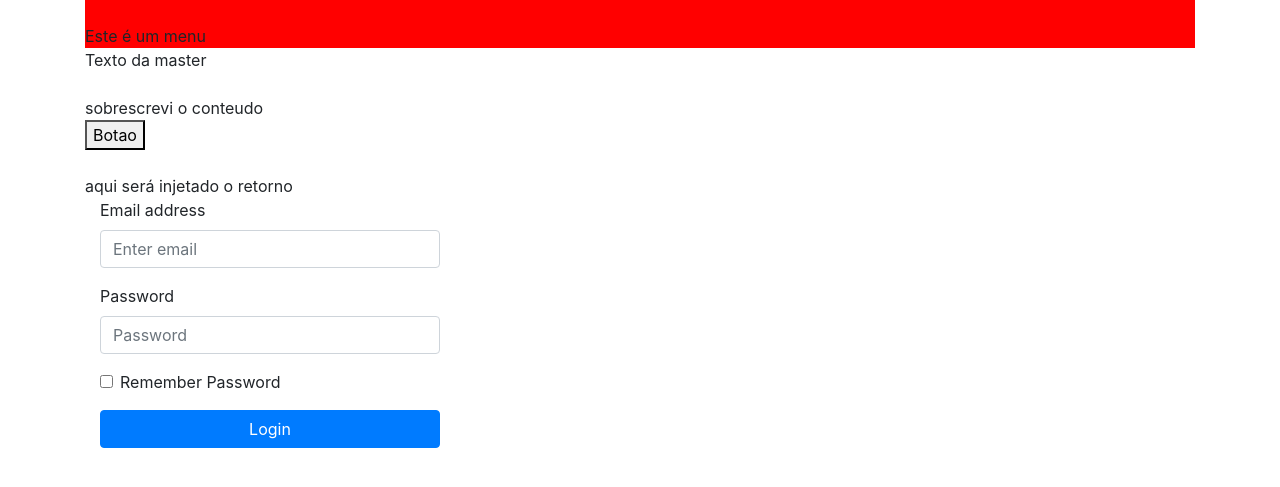
After one commit to catharynne/hotel, a PHP site: template src/View/welcome.twig in a window 1280 px wide. The commit adds this page. Shown: the top 487 px of the page. Run offline with PHP 8.4, Linux system fonts and the light colour scheme; the template is opened without the code that fills it, so the values that code supplies are empty; some libraries are stand-ins or nearby versions.

Commit message:
Tela inicial welcome.php

```diff
--- a/src/Controller/ControllerIndex.php
+++ b/src/Controller/ControllerIndex.php
@@ -25,7 +25,7 @@ class ControllerIndex {
     }
 
     public function index(){
-        print_r("aguinaldo sou eu...");
+        return $this->response->setContent($this->twig->render('welcome.twig'));
     }
     public function show() {
         if ($this->sessao->existe('Usuario'))
--- a/src/View/master.twig
+++ b/src/View/master.twig
@@ -5,7 +5,7 @@
         <meta charset="UTF-8">
         <meta name="viewport" content="width=device-width, initial-scale=1.0">
 
-        <link href="css/bootstrap.min.css" rel="stylesheet" type="text/css"/>
+        <link href="/css/bootstrap.min.css" rel="stylesheet" type="text/css"/>
     </head>
     <body>
         <div class="container">
@@ -24,9 +24,9 @@
 
             {% block rodape %}
 
-                <script src="js/jquery-3.3.1.min.js" type="text/javascript" ></script>
-                <script src="js/funcoes.js" type="text/javascript" ></script>
-                <script src="js/bootstrap.min.js" type="text/javascript"></script>
+                <script src="/js/jquery-3.3.1.min.js" type="text/javascript" ></script>
+                <script src="/js/funcoes.js" type="text/javascript" ></script>
+                <script src="/js/bootstrap.min.js" type="text/javascript"></script>
             {% endblock %}
         </div>
     </body>
--- /dev/null
+++ b/src/View/welcome.twig
@@ -0,0 +1,41 @@
+{% extends "master.twig" %}
+
+
+
+{% block conteudo %}
+{{ parent() }}
+
+<br>
+sobrescrevi o conteudo
+<br>
+<button id="butao1" value="valor_do_botao">Botao</button>
+<div id="div_retorno">
+    <br>
+    aqui será injetado o retorno
+    <br>
+</div>
+<div id="processando" style="display: none;">
+    <img src="img/ajax-loader.gif" />
+</div>
+<form class="col-md-4 col-md-offset-8">
+<div class="form-group">
+    <label for="exampleInputEmail1">Email address</label>
+    <input class="form-control" id="exampleInputEmail1" type="email" aria-describedby="emailHelp" placeholder="Enter email">
+</div>
+<div class="form-group">
+    <label for="exampleInputPassword1">Password</label>
+    <input class="form-control" id="exampleInputPassword1" type="password" placeholder="Password">
+</div>
+<div class="form-group">
+    <div class="form-check">
+      <label class="form-check-label">
+        <input class="form-check-input" type="checkbox"> Remember Password</label>
+    </div>
+</div>
+<a class="btn btn-primary btn-block" href="index.html">Login</a>
+</form>
+{% endblock %}
+
+{% block rodape %}
+{{ parent() }}
+{% endblock %}
```
